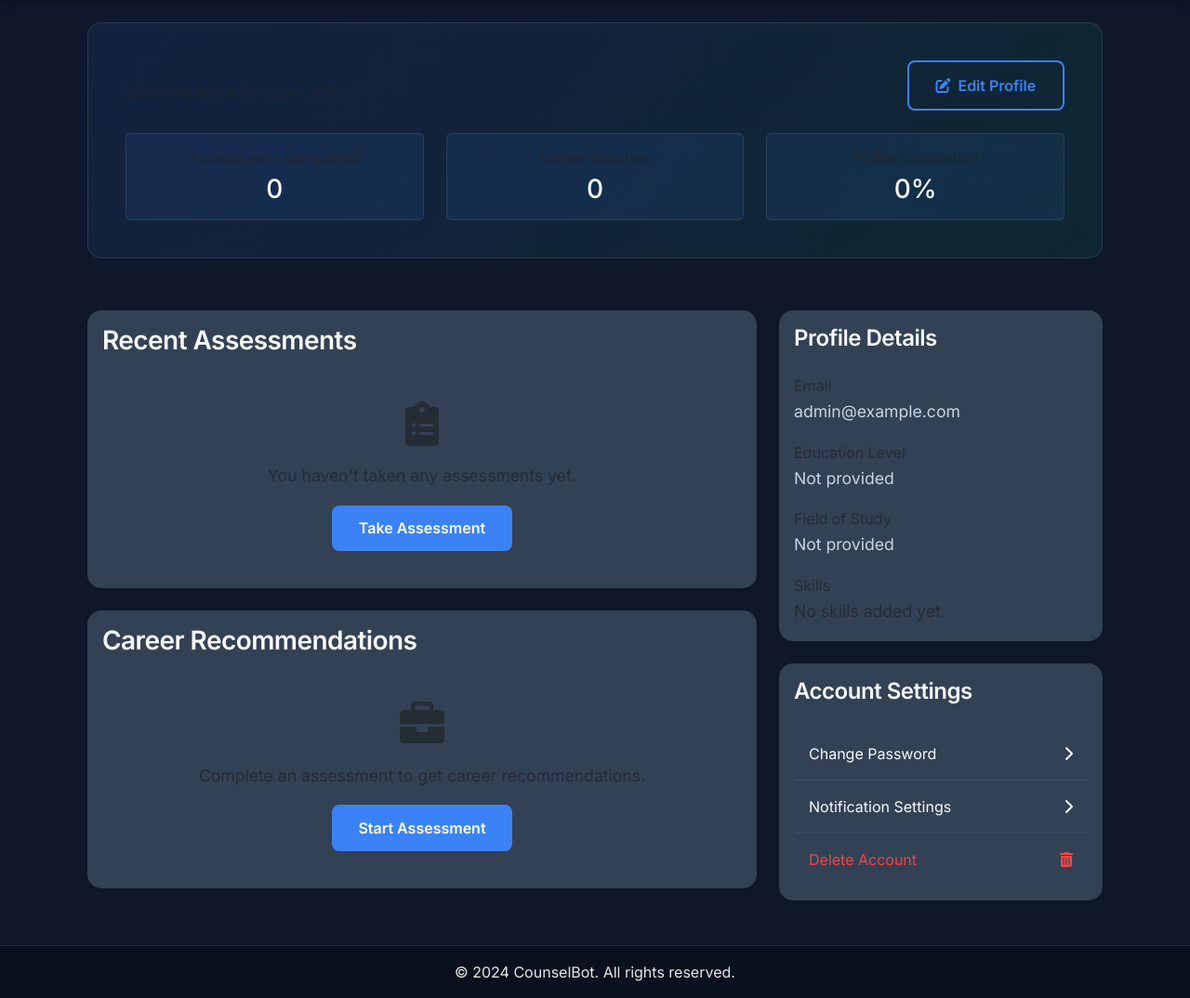
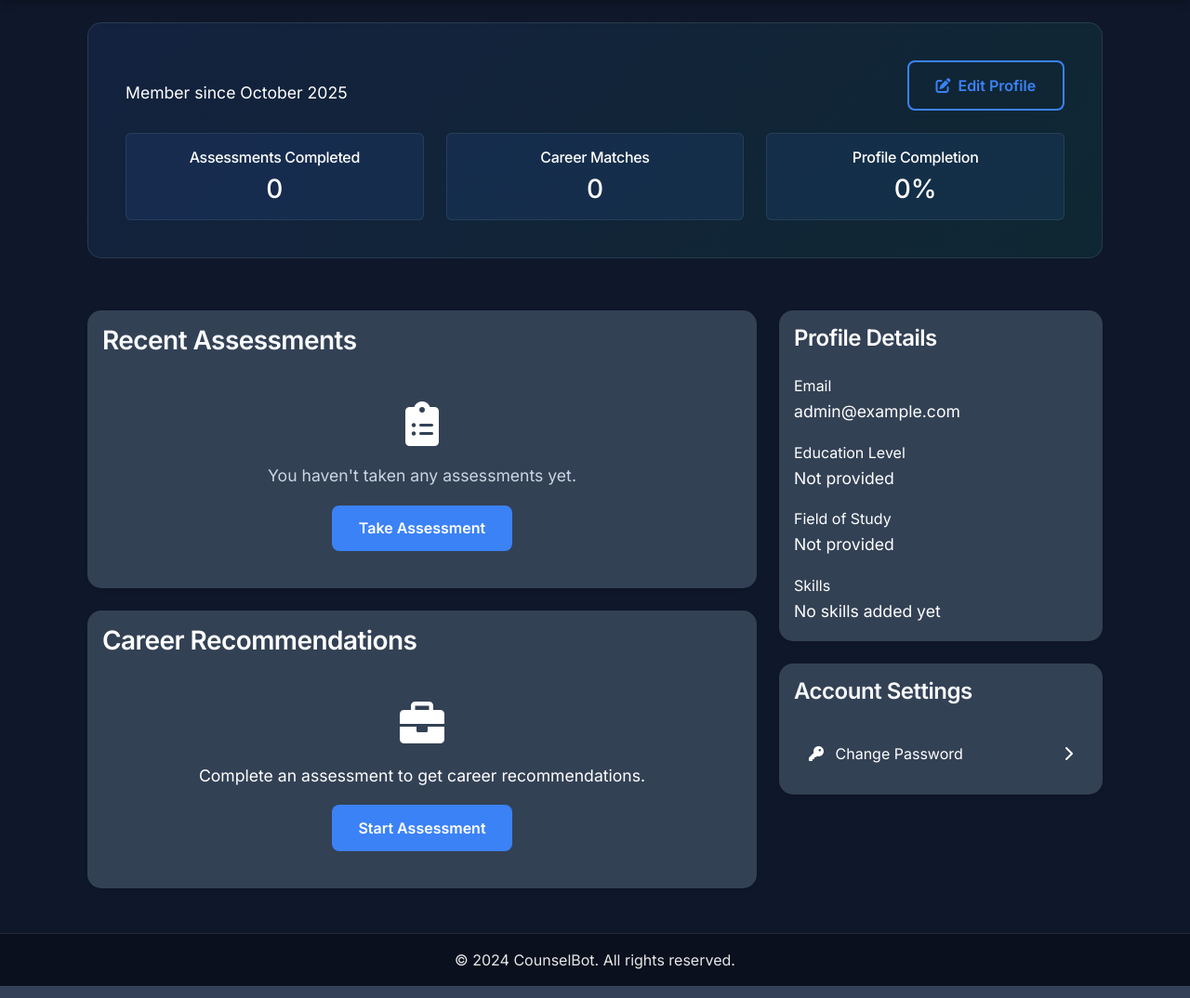
Before and after one commit to yashyp12/COUNSEL-BOT, a Django app: page /profile/ in a window 1280 px wide. Shown: the part 79-1153 px from the top of the page at 93% size. Run offline with Django 5.2, Linux system fonts and the light colour scheme; a user stored in the database is signed in; data comes from the database, SQL or seed files in the repository; both versions use the stored data as it was after the commit; some libraries are stand-ins or nearby versions.

Commit message:
Improve UI by updating text colors for better visibility and adding error handling in registration form

```diff
--- a/templates/base.html
+++ b/templates/base.html
@@ -104,7 +104,7 @@
     <!-- Footer -->
     <footer class="footer mt-auto py-3 bg-dark">
         <div class="container text-center">
-            <span class="text-muted">© 2024 CounselBot. All rights reserved.</span>
+            <span class="text-white">© 2024 CounselBot. All rights reserved.</span>
         </div>
     </footer>
 
--- a/templates/profile.html
+++ b/templates/profile.html
@@ -10,8 +10,8 @@
             <div class="profile-header">
             <div class="row align-items-center">
             <div class="col-md-8">
-                        <h2 class="mb-3">{{ user.get_full_name }}</h2>
-                        <p class="text-muted mb-0">Member since {{ user.date_joined|date:"F Y" }}</p>
+                <h2 class="mb-3 text-white">{{ user.get_full_name }}</h2>
+                <p class="text-white mb-0">Member since {{ user.date_joined|date:"F Y" }}</p>
                 </div>
                 <div class="col-md-4 text-md-end">
                 <button class="btn btn-outline-primary" data-bs-toggle="modal" data-bs-target="#editProfileModal">
@@ -22,16 +22,16 @@
 
             <div class="profile-stats mt-4">
                 <div class="stat-card p-3 bg-light rounded">
-                        <h4 class="h6 text-muted mb-2">Assessments Completed</h4>
-                        <p class="h3 mb-0">{{ user_responses.count }}</p>
+                <h4 class="h6 text-white mb-2">Assessments Completed</h4>
+                <p class="h3 text-white mb-0">{{ user_responses.count }}</p>
                 </div>
                 <div class="stat-card p-3 bg-light rounded">
-                        <h4 class="h6 text-muted mb-2">Career Matches</h4>
-                        <p class="h3 mb-0">{{ career_recommendations.count }}</p>
+                <h4 class="h6 text-white mb-2">Career Matches</h4>
+                <p class="h3 text-white mb-0">{{ career_recommendations.count }}</p>
                 </div>
                 <div class="stat-card p-3 bg-light rounded">
-                        <h4 class="h6 text-muted mb-2">Profile Completion</h4>
-                        <p class="h3 mb-0">{{ profile_completion }}%</p>
+                <h4 class="h6 text-white mb-2">Profile Completion</h4>
+                <p class="h3 text-white mb-0">{{ profile_completion }}%</p>
                 </div>
             </div>
             </div>
@@ -41,7 +41,7 @@
         <div class="col-lg-8">
             <!-- Recent Assessments -->
             <div class="card shadow-sm mb-4">
-                <div class="card-body">
+                <div class="card-body text-white">
                     <h3 class="card-title mb-4">Recent Assessments</h3>
 
                     {% if user_responses %}
@@ -50,7 +50,7 @@
                             <div class="d-flex justify-content-between align-items-start">
                                 <div>
                                     <h5 class="mb-1">{{ response.question.question_type }}</h5>
-                                    <p class="text-muted mb-0">Completed {{ response.created_at|date:"F j, Y" }}</p>
+                                    <p class="mb-0">Completed {{ response.created_at|date:"F j, Y" }}</p>
                                 </div>
                                 <a href="{% url 'assessment_detail' response.id %}" class="btn btn-sm btn-outline-primary">
                                     View Details
@@ -60,8 +60,8 @@
                         {% endfor %}
                     {% else %}
                         <div class="text-center py-4">
-                            <i class="fas fa-clipboard-list fa-3x text-muted mb-3"></i>
-                            <p class="text-muted mb-3">You haven't taken any assessments yet.</p>
+                            <i class="fas fa-clipboard-list fa-3x mb-3"></i>
+                            <p class="mb-3">You haven't taken any assessments yet.</p>
                             <a href="{% url 'assessment' %}" class="btn btn-primary">
                                 Take Assessment
                             </a>
@@ -73,16 +73,16 @@
             <!-- Career Recommendations -->
             <div class="card shadow-sm">
                 <div class="card-body">
-                    <h3 class="card-title mb-4">Career Recommendations</h3>
+                    <h3 class="card-title mb-4 text-white">Career Recommendations</h3>
 
                     {% if career_recommendations %}
                         {% for recommendation in career_recommendations %}
                         <div class="recommendation-item p-3 border-bottom">
                             <div class="d-flex justify-content-between align-items-start">
                                 <div>
-                                    <h5 class="mb-1">{{ recommendation.career_path.title }}</h5>
-                                    <p class="text-muted mb-2">Match Score: {{ recommendation.confidence_score|floatformat:0 }}%</p>
-                                    <p class="mb-0">{{ recommendation.career_path.description|truncatewords:30 }}</p>
+                                    <h5 class="mb-1 text-white">{{ recommendation.career_path.title }}</h5>
+                                    <p class="text-white mb-2">Match Score: {{ recommendation.confidence_score|floatformat:0 }}%</p>
+                                    <p class="mb-0 text-white">{{ recommendation.career_path.description|truncatewords:30 }}</p>
                                 </div>
                                 <a href="{% url 'career_detail' recommendation.career_path.id %}" class="btn btn-sm btn-outline-primary">
                                     Learn More
@@ -92,8 +92,8 @@
                         {% endfor %}
                     {% else %}
                         <div class="text-center py-4">
-                            <i class="fas fa-briefcase fa-3x text-muted mb-3"></i>
-                            <p class="text-muted mb-3">Complete an assessment to get career recommendations.</p>
+                            <i class="fas fa-briefcase fa-3x text-white mb-3"></i>
+                            <p class="text-white mb-3">Complete an assessment to get career recommendations.</p>
                             <a href="{% url 'assessment' %}" class="btn btn-primary">
                                 Start Assessment
                             </a>
@@ -108,32 +108,32 @@
             <!-- Profile Details -->
             <div class="card shadow-sm mb-4">
                 <div class="card-body">
-                    <h4 class="card-title mb-4">Profile Details</h4>
+                    <h4 class="card-title mb-4 text-white">Profile Details</h4>
 
                     <div class="mb-3">
-                        <label class="text-muted d-block">Email</label>
-                        <p class="mb-0">{{ user.email|default:"Not provided" }}</p>
+                        <label class="text-white d-block">Email</label>
+                        <p class="mb-0 text-white">{{ user.email|default:"Not provided" }}</p>
                     </div>
 
                     <div class="mb-3">
-                        <label class="text-muted d-block">Education Level</label>
-                        <p class="mb-0">{{ profile.education_level|default:"Not provided" }}</p>
+                        <label class="text-white d-block">Education Level</label>
+                        <p class="mb-0 text-white">{{ profile.education_level|default:"Not provided" }}</p>
                     </div>
 
                     <div class="mb-3">
-                        <label class="text-muted d-block">Field of Study</label>
-                        <p class="mb-0">{{ profile.field_of_study|default:"Not provided" }}</p>
+                        <label class="text-white d-block">Field of Study</label>
+                        <p class="mb-0 text-white">{{ profile.field_of_study|default:"Not provided" }}</p>
                     </div>
 
                     <div class="mb-0">
-                        <label class="text-muted d-block">Skills</label>
+                        <label class="text-white d-block">Skills</label>
                         <div class="skill-tags">
                             {% if profile.skills %}
                                 {% for skill in profile.skills %}
                                 <span class="badge bg-primary me-2 mb-2">{{ skill }}</span>
                                 {% endfor %}
                             {% else %}
-                                <p class="text-muted mb-0">No skills added yet</p>
+                                <p class="text-white mb-0">No skills added yet</p>
                             {% endif %}
                         </div>
                     </div>
@@ -146,18 +146,30 @@
                     <h4 class="card-title mb-4">Account Settings</h4>
 
                     <div class="list-group list-group-flush">
-                        <a href="#" class="list-group-item list-group-item-action d-flex justify-content-between align-items-center" data-bs-toggle="modal" data-bs-target="#changePasswordModal">
+                        <a href="#" class="list-group-item list-group-item-action d-flex justify-content-between align-items-center text-white "
+                           data-bs-toggle="modal" data-bs-target="#changePasswordModal">
+                            <span>
+                                <i class="fas fa-key me-2"></i>
                                 Change Password
+                            </span>
                             <i class="fas fa-chevron-right"></i>
                         </a>
-                        <a href="#" class="list-group-item list-group-item-action d-flex justify-content-between align-items-center" data-bs-toggle="modal" data-bs-target="#notificationSettingsModal">
+                        <!-- <a href="#" class="list-group-item list-group-item-action d-flex justify-content-between align-items-center text-white hover-transparent"
+                           data-bs-toggle="modal" data-bs-target="#notificationSettingsModal"></a>
+                            <span>
+                                <i class="fas fa-bell me-2"></i>
                                 Notification Settings
+                            </span>
                             <i class="fas fa-chevron-right"></i>
-                        </a>
-                        <a href="#" class="list-group-item list-group-item-action d-flex justify-content-between align-items-center text-danger">
+                        </a> -->
+                        <!-- <a href="#" class="list-group-item list-group-item-action d-flex justify-content-between align-items-center text-danger hover-transparent"
+                           data-bs-toggle="modal" data-bs-target="#deleteAccountModal">
+                            <span>
+                                <i class="fas fa-trash-alt me-2"></i>
                                 Delete Account
-                            <i class="fas fa-trash-alt"></i>
-                        </a>
+                            </span>
+                            <i class="fas fa-chevron-right"></i>
+                        </a> -->
                     </div>
                 </div>
             </div>
@@ -169,24 +181,32 @@
 <div class="modal fade" id="editProfileModal" tabindex="-1">
     <div class="modal-dialog">
         <div class="modal-content">
-            <div class="modal-header">
+            <div class="modal-header bg-primary text-white">
             <h5 class="modal-title">Edit Profile</h5>
-                <button type="button" class="btn-close" data-bs-dismiss="modal"></button>
+            <button type="button" class="btn-close btn-close-white" data-bs-dismiss="modal"></button>
             </div>
             <div class="modal-body">
-                <form id="profile-form">
+            <form id="profile-form" class="needs-validation" novalidate>
             {% csrf_token %}
-                    <div class="mb-3">
-                        <label class="form-label">First Name</label>
-                        <input type="text" class="form-control" name="first_name" value="{{ user.first_name|default:'' }}">
+            <div class="mb-4">
+            <label class="form-label fw-bold text-dark">First Name</label>
+            <div class="input-group">
+            <span class="input-group-text" style="border: 1px solid black;"><i class="fas fa-user"></i></span>
+            <input type="text" class="form-control" name="first_name" value="{{ user.first_name|default:'' }}" required style="border: 1px solid black; color: black;">
             </div>
-                    <div class="mb-3">
-                        <label class="form-label">Last Name</label>
-                        <input type="text" class="form-control" name="last_name" value="{{ user.last_name|default:'' }}">
             </div>
-                    <div class="mb-3">
-                        <label class="form-label">Education Level</label>
-                        <select class="form-select" name="education_level">
+            <div class="mb-4">
+            <label class="form-label fw-bold text-dark">Last Name</label>
+            <div class="input-group">
+            <span class="input-group-text" style="border: 1px solid black;"><i class="fas fa-user"></i></span>
+            <input type="text" class="form-control" name="last_name" value="{{ user.last_name|default:'' }}" required style="border: 1px solid black; color: black;">
+            </div>
+            </div>
+            <div class="mb-4">
+            <label class="form-label fw-bold text-dark">Education Level</label>
+            <div class="input-group">
+            <span class="input-group-text" style="border: 1px solid black;"><i class="fas fa-graduation-cap"></i></span>
+            <select class="form-select" name="education_level" required style="border: 1px solid black; color: black;">
             <option value="">Select Education Level</option>
             <option value="High School" {% if profile.education_level == "High School" %}selected{% endif %}>High School</option>
             <option value="Bachelor's" {% if profile.education_level == "Bachelor's" %}selected{% endif %}>Bachelor's Degree</option>
@@ -194,15 +214,31 @@
             <option value="Doctorate" {% if profile.education_level == "Doctorate" %}selected{% endif %}>Doctorate</option>
             </select>
             </div>
-                    <div class="mb-3">
-                        <label class="form-label">Field of Study</label>
-                        <input type="text" class="form-control" name="field_of_study" value="{{ profile.field_of_study|default:'' }}" placeholder="e.g., Computer Science, Biology">
+            </div>
+            <div class="mb-4">
+            <label class="form-label fw-bold text-dark">Field of Study</label>
+            <div class="input-group">
+            <span class="input-group-text" style="border: 1px solid black;"><i class="fas fa-book"></i></span>
+            <input type="text" class="form-control" name="field_of_study" value="{{ profile.field_of_study|default:'' }}" placeholder="e.g., Computer Science, Biology" required style="border: 1px solid black; color: black;">
+            </div>
+            </div>
+            <div class="mb-4">
+            <label class="form-label fw-bold text-dark">Skills</label>
+            <div class="input-group">
+            <span class="input-group-text" style="border: 1px solid black;"><i class="fas fa-tools"></i></span>
+            <input type="text" class="form-control" name="skills" value="{{ profile.skills|default:'' }}" placeholder="e.g., Programming, Leadership (comma-separated)" style="border: 1px solid black; color: black;">
+            </div>
+            <div class="form-text">Enter your skills separated by commas</div>
             </div>
             </form>
             </div>
-            <div class="modal-footer">
-                <button type="button" class="btn btn-secondary" data-bs-dismiss="modal">Cancel</button>
-                <button type="button" class="btn btn-primary" onclick="submitProfileForm()">Save Changes</button>
+            <div class="modal-footer bg-light">
+            <button type="button" class="btn btn-secondary" data-bs-dismiss="modal">
+            <i class="fas fa-times me-2"></i>Cancel
+            </button>
+            <button type="button" class="btn btn-primary" onclick="submitProfileForm()">
+            <i class="fas fa-save me-2"></i>Save Changes
+            </button>
             </div>
         </div>
     </div>
@@ -213,23 +249,23 @@
     <div class="modal-dialog">
         <div class="modal-content">
             <div class="modal-header">
-                <h5 class="modal-title">Change Password</h5>
+            <h5 class="modal-title text-dark">Change Password</h5>
             <button type="button" class="btn-close" data-bs-dismiss="modal"></button>
             </div>
             <div class="modal-body">
             <form id="password-form">
                 {% csrf_token %}
                 <div class="mb-3">
-                        <label class="form-label">Current Password</label>
-                        <input type="password" class="form-control" name="current_password" required>
+                <label class="form-label text-dark">Current Password</label>
+                <input type="password" class="form-control" name="current_password" required style="border: 1px solid black; color: black;">
                 </div>
                 <div class="mb-3">
-                        <label class="form-label">New Password</label>
-                        <input type="password" class="form-control" name="new_password" required>
+                <label class="form-label text-dark">New Password</label>
+                <input type="password" class="form-control" name="new_password" required style="border: 1px solid black; color: black;">
                 </div>
                 <div class="mb-3">
-                        <label class="form-label">Confirm New Password</label>
-                        <input type="password" class="form-control" name="confirm_password" required>
+                <label class="form-label text-dark">Confirm New Password</label>
+                <input type="password" class="form-control" name="confirm_password" required style="border: 1px solid black; color: black;">
                 </div>
             </form>
             </div>
--- a/templates/registration/login.html
+++ b/templates/registration/login.html
@@ -56,8 +56,7 @@
 
                     <div class="d-grid">
                         <a href="{% url 'social:begin' 'google-oauth2' %}" class="btn btn-outline-dark">
-                            <img src="https://upload.wikimedia.org/wikipedia/commons/5/53/Google_%22G%22_Logo.svg"
-                                 alt="Google" height="20" class="me-2">
+                            <img src="{% static 'images/google-logo.svg' %}" alt="Google logo" height="20" class="me-2 align-middle">
                             Continue with Google
                         </a>
                     </div>
```
Also changed, not shown: templates/registration/register.html (+33 -4 lines), db.sqlite3. Lines whose indentation alone changed are shown as unchanged.
